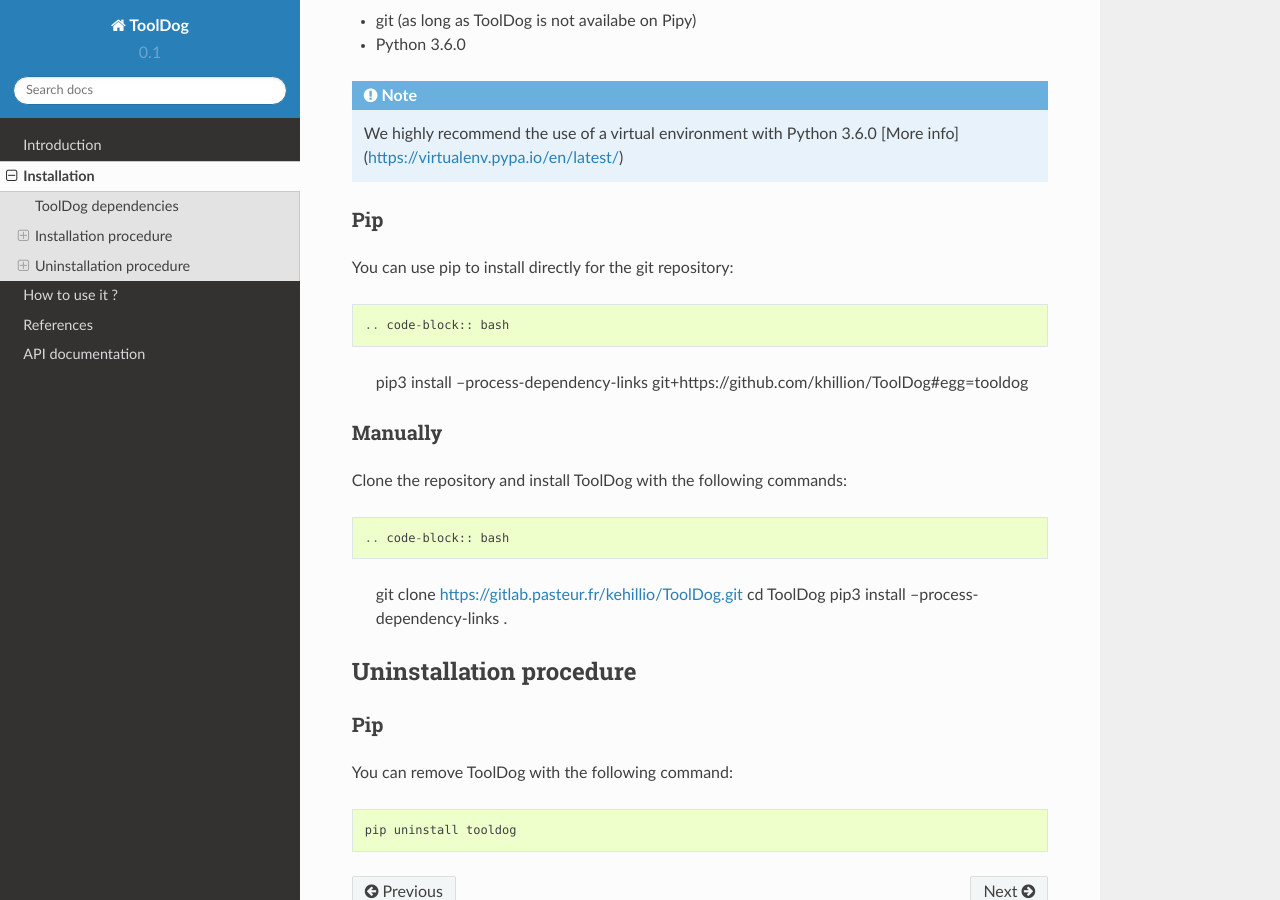
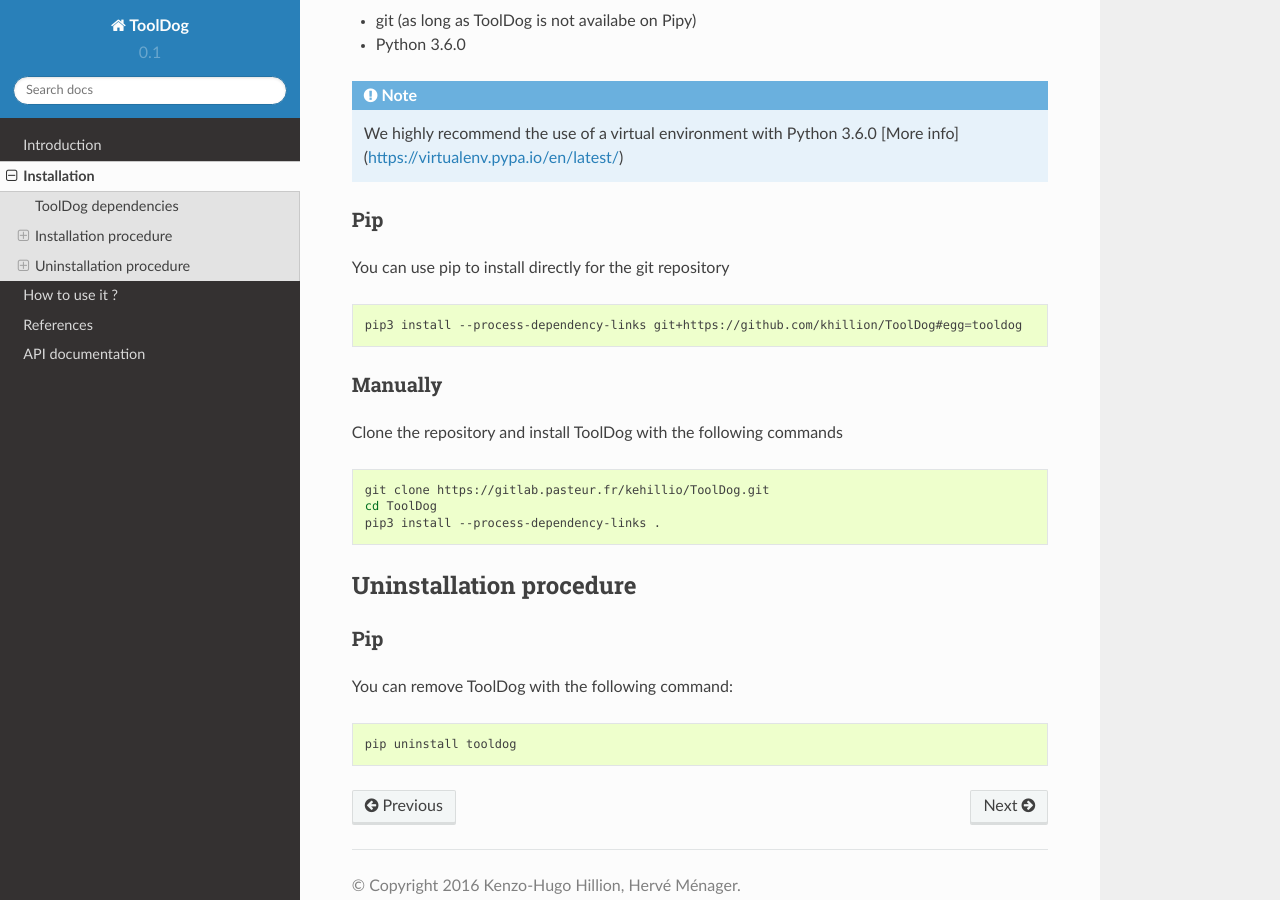
Before and after one commit to bio-tools/ToolDog, a Sphinx documentation site: the page built from doc/source/installation.rst, in a window 1280 px wide and 900 px high, scrolled down 529 px. Built offline with Sphinx 7.4.7 and the Read the Docs theme 2.0.0, drawn with Linux system fonts in a browser that asks for light colours.

Commit message:
Fix change of class name from galaxyxml (OutputParam to OutputData) and update doc.

```diff
--- a/doc/source/installation.rst
+++ b/doc/source/installation.rst
@@ -42,7 +42,7 @@
 Pip
 ---
 
-You can use pip to install directly for the git repository::
+You can use pip to install directly for the git repository
 
 .. code-block:: bash
 
@@ -51,7 +51,7 @@
 Manually
 --------
 
-Clone the repository and install ToolDog with the following commands::
+Clone the repository and install ToolDog with the following commands
 
 .. code-block:: bash
 
```
Also changed, not shown: 1 other file.
